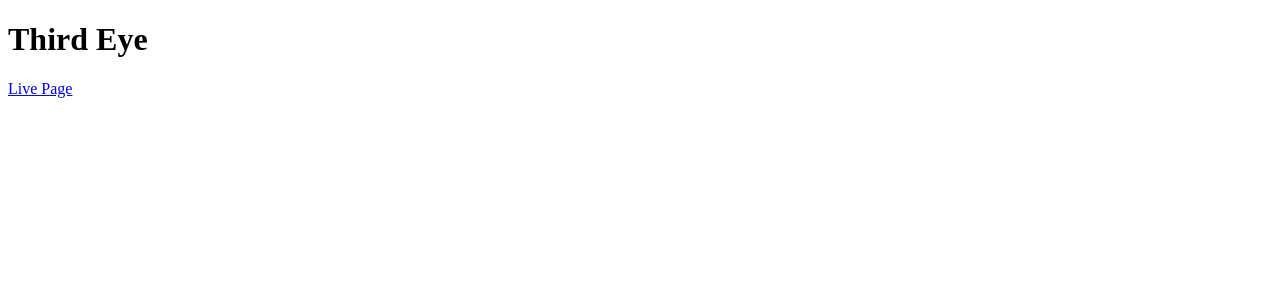
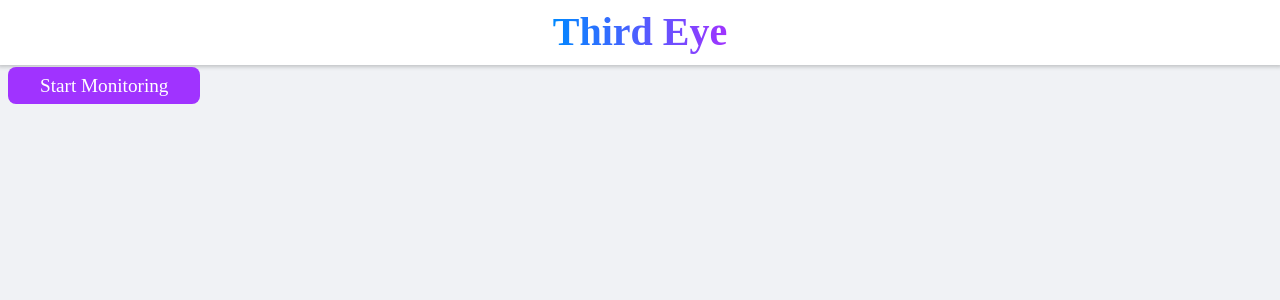
Before and after one commit to akashbachhar/third-eye, a Django app: page / in a window 1280 px wide. Shown: the top 300 px of the page. Run offline with Django 4.2, Linux system fonts and the light colour scheme.

Commit message:
update frontend

```diff
--- a/templates/drowsiness_detector/home.html
+++ b/templates/drowsiness_detector/home.html
@@ -4,9 +4,38 @@
     <meta charset="UTF-8">
     <title>Third Eye</title>
 </head>
+<style>
+    body{
+        background-color: #F0F2F5;
+    }
 
+    .header {
+        text-align: center;
+        margin: -10px -10px 10px -10px;
+        background-color: #FFFFFF;
+        font-size: 40px;
+        padding: 10px 5px;
+        color: red;
+        box-shadow: 0 2px 4px 0 rgba(0, 0, 0, .2);
+    }
+
+    .title_span {
+        font-weight: bold;
+        background-image: linear-gradient(to right, #0088FF, #A033FF);
+        -webkit-text-fill-color: transparent;
+        -webkit-background-clip: text;
+    }
+    .button{
+        background-color: #A033FF;
+        padding: 0.5rem 2rem;
+        font-size: 1.2rem;
+        color: white;
+        text-decoration: none;
+        border-radius: 0.5rem;
+    }
+</style>
 <body>
-<h1> Third Eye </h1>
-<a href="{% url 'live_page' %}">Live Page </a>
+<div class="header"><span class="title_span">Third Eye </span></div>
+<a class="button" href="{% url 'live_page' %}">Start Monitoring </a>
 </body>
 </html>
```
Also changed, not shown: templates/drowsiness_detector/live.html (+39 -7 lines).
